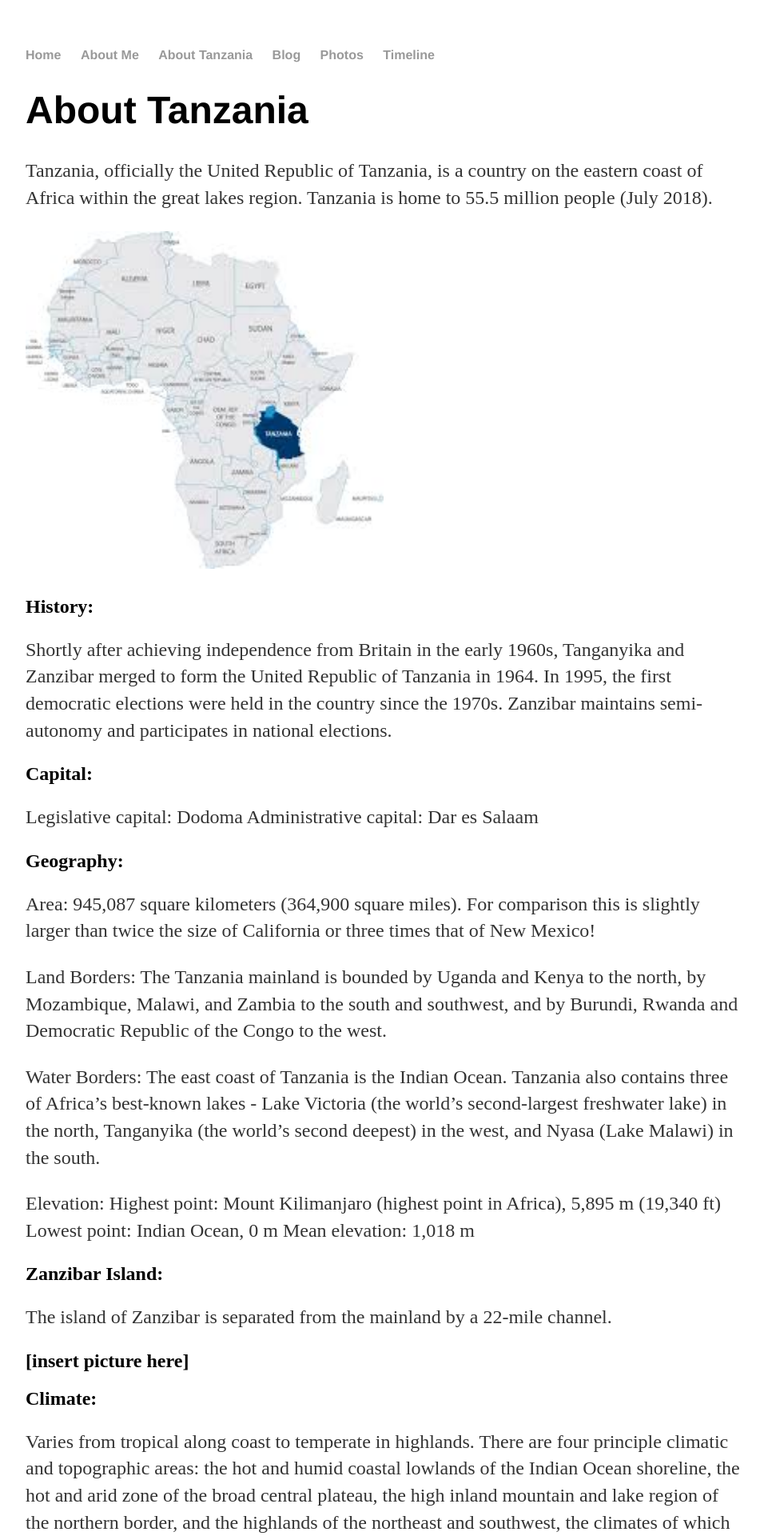
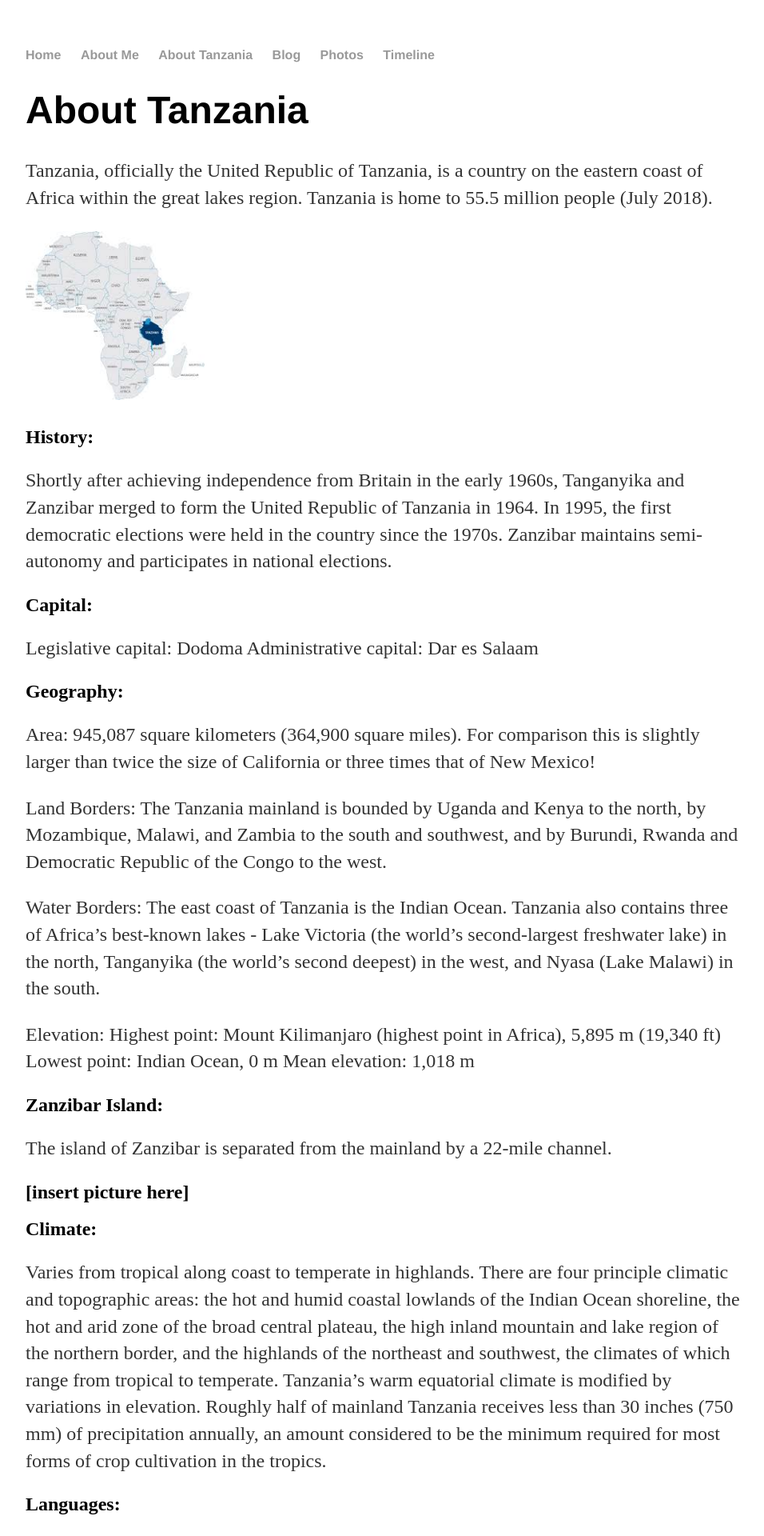
Before and after one commit to caliholman/caliholman.github.io, a Jekyll site: the page built from tanzania/tanzania.md, in a window 1280 px wide. Shown: the top 1920 px of the page at 80% size, without its empty margins (160-1116 px from the left). Built offline with Jekyll 4.4.1, drawn with Linux system fonts in a browser that asks for light colours.

Commit message:
Update tanzania.md

```diff
--- a/tanzania/tanzania.md
+++ b/tanzania/tanzania.md
@@ -8,7 +8,7 @@ permalink: /tanzania/
 
 Tanzania, officially the United Republic of Tanzania, is a country on the eastern coast of Africa within the great lakes region. Tanzania is home to 55.5 million people (July 2018).
 
-<img src="/img/map_africa.jpg" 		style="width:50%">
+<img src="/img/map_africa.jpg" 		style="width:25%">
 
 ## History:
 Shortly after achieving independence from Britain in the early 1960s, Tanganyika and Zanzibar merged to form the United Republic of Tanzania in 1964. In 1995, the first democratic elections were held in the country since the 1970s. Zanzibar maintains semi-autonomy and participates in national elections.
```
